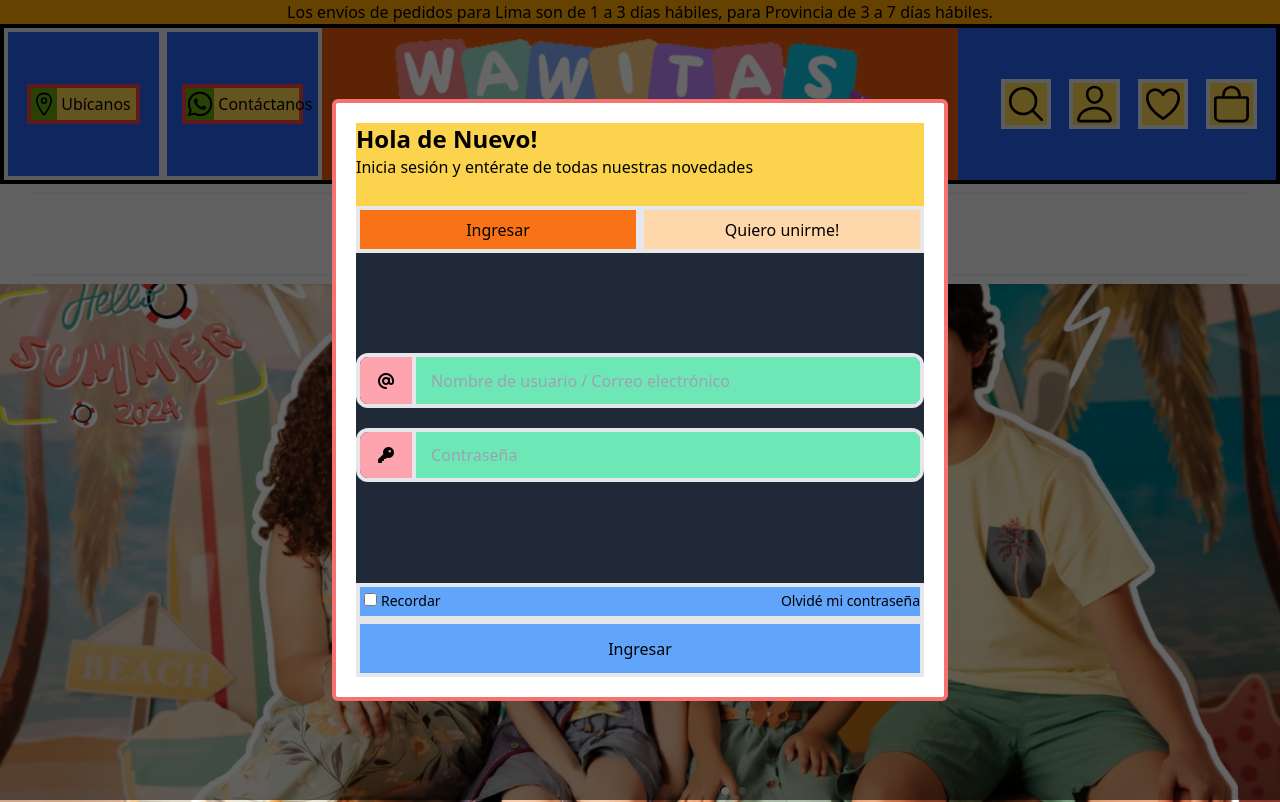
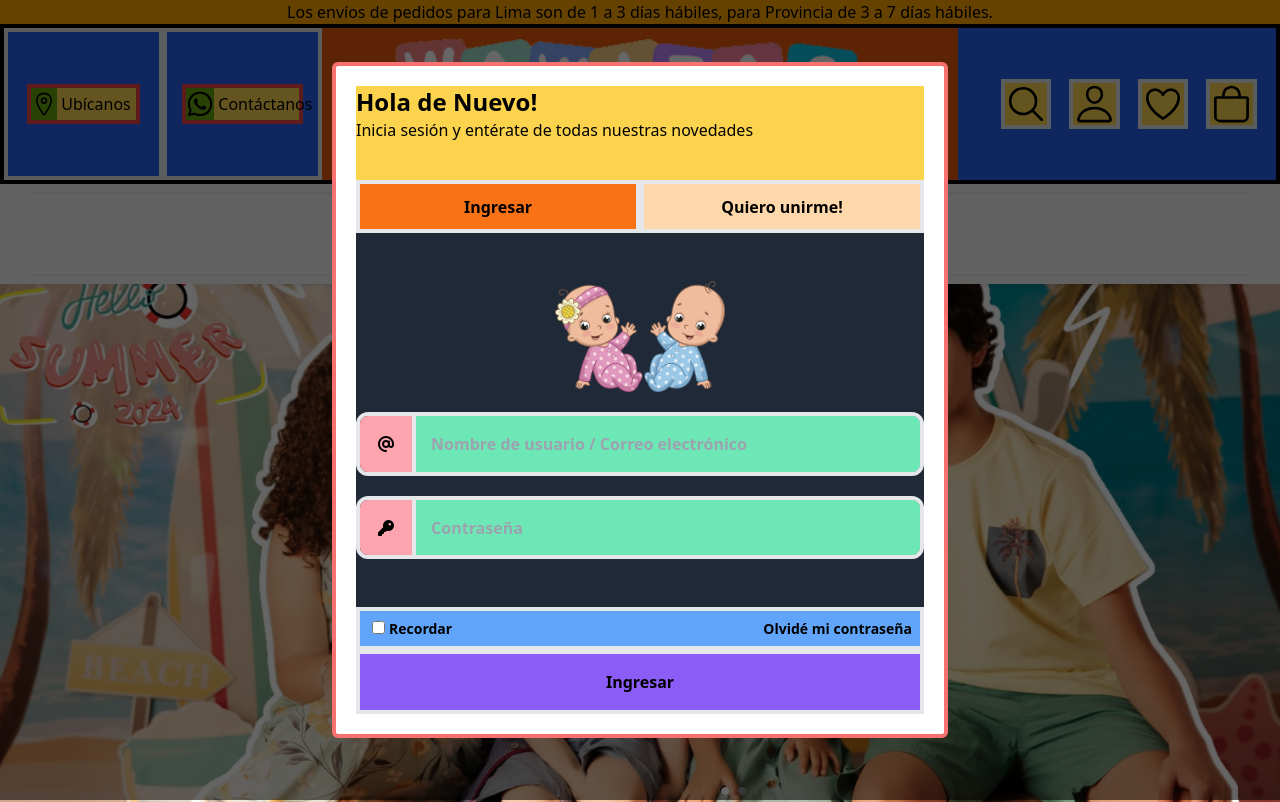
Before and after one commit to MelissaAquijes/G18-Proyecto-Final, a React (Vite) app: page / in a window 1280 px wide. Shown: the top 802 px of the page. Built offline with nearby package versions, Linux system fonts and the light colour scheme.

Commit message:
Order new components in Login

```diff
--- a/src/App.jsx
+++ b/src/App.jsx
@@ -4,7 +4,7 @@ import HeaderBarHome from "./components/Home/2.header/HeaderBarHome";
 import NavigateBarHome from "./components/Home/3.navigate/NavigateBarHome";
 import NavigateBarHome_mobile from "./components/Home/3.navigate/NavigateBarHome_mobile";
 import Slider from "./components/Home/4.slider/Slider";
-import Login from "./components/Home/2.header/2.1.Login/Login";
+import Login from "./components/Home/2.login/a.Login";
 
 
 export default function App(){
@@ -35,76 +35,8 @@ export default function App(){
         <NavigateBarHome_mobile/>
 
 
-      {/* MODAL */}
-      <div id="modal" class="relative z-50 w-full">
-
-        {/* Background oscuro del modal */}
-        <div class="fixed inset-0 bg-black/60"></div>
-
-        {/* Cuerpo del modal */}
-        <div class="fixed inset-0 w-full p-6 flex justify-center items-center rounded-md">
-
-          <div class="w-1/2 h-4/5 bg-white p-5 mx-auto rounded-md    border-4 border-red-400">
-            {/*  Sección de saludo */}
-            <div id="modal-title" class="w-full h-[15%] bg-amber-300">
-              <h2 class="text-2xl font-semibold">Hola de Nuevo!</h2>
-              <p>Inicia sesión y entérate de todas nuestras novedades</p>
-            </div>
-
-            {/*  Contenido del modal */}
-            <div id="modal-content" className="w-full h-[85%] bg-emerald-400">
-              <form action="" id="form-edit" className="w-full h-full">
-                <section id="switchButtons" class="bg-orange-200 flex items-center w-full h-[10%]">
-                  <a href="#" class="w-1/2 h-full p-[1.8%] border-4 flex justify-center items-center bg-orange-500">
-                    <button >Ingresar</button>
-                  </a>
-
-                  <a href="#" class="w-1/2 h-full p-[1.8%] border-4 flex justify-center items-center">
-                    <button>Quiero unirme!</button>
-                  </a>
-                </section>
-
-                <section id="fields" class="bg-gray-800 w-full h-[70%] py-[5%] flex flex-col justify-center gap-5">
-                  <div id="emailField" class="w-full h-1/5 flex border-4 rounded-xl">
-                    <i class="fa-solid fa-at bg-rose-300 w-[10%] flex justify-center items-center rounded-l-[8px] border-r-4"></i>
-
-                    <label for="email" class="bg-purple-200 w-[90%] h-full rounded-r-lg">
-                      <input type="text" id="email" placeholder="Nombre de usuario / Correo electrónico" class="bg-emerald-300 w-full h-full p-[3%] rounded-r-lg outline-none"/>
-                    </label>
-                  </div>
-
-                  <div id="pswdField" class="h-1/5 flex border-4 rounded-xl">
-                    <i class="fa-solid fa-key bg-rose-300 w-[10%] flex justify-center items-center rounded-l-[8px] border-r-4"></i>
-
-                    <label for="pwd" class="bg-yellow-200 w-[90%] h-full rounded-r-lg">
-                      <input type="password" id="pswd" placeholder="Contraseña" class="bg-emerald-300 w-full h-full p-[3%] rounded-r-lg outline-none"/>
-                    </label>
-                  </div>
-                </section>
-
-                <section id="submitAll" class="bg-blue-400 w-full h-1/5">
-                  <div class="border-4 h-2/5 text-sm flex items-center justify-between">
-                    <div>
-                      <input type="checkbox" id="acceptTerms" class="mx-1"/>
-                      <span>Recordar</span>
-                    </div>
-
-                    <a href="#" class="hover:text-blue-600 hover:underline">
-                      Olvidé mi contraseña
-                    </a>
-                  </div>
-
-                  <button class="border-4 w-full h-3/5 hover:bg-emerald-700 hover:text-white">Ingresar</button>
-                </section>
-
-              </form>
-            </div>
-          </div>
-
-        </div>
-      </div>
-
-
+      {/* Login Modal */}
+        <Login/>
 
 
 
--- a/src/components/Home/2.header/2.1.Login/Login.jsx
+++ /dev/null
@@ -1,5 +0,0 @@
-export default function Login(){
-  return(
-    <p>ESTO ES EL LOGIN</p>
-  );
-}
--- /dev/null
+++ b/src/components/Home/2.login/a.Login.jsx
@@ -0,0 +1,18 @@
+import ModalLogin from "./b.ModalLogin";
+
+export default function Login(){
+  return(
+
+    // {/* MODAL */}
+    <div id="modal" class="relative z-50 w-full">
+
+      {/* Background oscuro del modal */}
+        <div class="fixed inset-0 bg-black/60"></div>
+
+      {/* Cuerpo del modal */}
+        <ModalLogin/>
+
+    </div>
+
+  );
+}
--- /dev/null
+++ b/src/components/Home/2.login/b.ModalLogin.jsx
@@ -0,0 +1,30 @@
+import ModalLoginButtons from "./b1.ModalLoginButtons";
+import ModalLoginFields from "./b2.ModalLoginFields";
+import ModalLoginSubmit from "./b3.ModalLoginSubmit";
+
+export default function ModalLogin(){
+  return(
+    <div class="fixed inset-0 w-full p-6 flex justify-center items-center rounded-md">
+      <div class="w-1/2 h-[90%] bg-white p-5 mx-auto rounded-md  border-4 border-red-400">
+
+        {/*  Sección de saludo */}
+        <div id="modal-title" class="w-full h-[15%] bg-amber-300">
+          <h2 class="text-2xl font-semibold">Hola de Nuevo!</h2>
+          <p>Inicia sesión y entérate de todas nuestras novedades</p>
+        </div>
+
+        {/*  Contenido del modal */}
+        <div id="modal-content" className="w-full h-[85%] bg-emerald-400">
+          <form action="" id="form-edit" className="w-full h-full font-bold">
+            <ModalLoginButtons/>
+
+            <ModalLoginFields/>
+
+            <ModalLoginSubmit/>
+          </form>
+        </div>
+
+      </div>
+    </div>
+  );
+}
--- /dev/null
+++ b/src/components/Home/2.login/b1.ModalLoginButtons.jsx
@@ -0,0 +1,13 @@
+export default function ModalLoginButtons(){
+  return(
+    <section id="switchButtons" class="bg-orange-200 flex items-center w-full h-[10%]">
+      <a href="#" class="w-1/2 h-full p-[1.8%] border-4 flex justify-center items-center bg-orange-500">
+        <button >Ingresar</button>
+      </a>
+
+      <a href="#" class="w-1/2 h-full p-[1.8%] border-4 flex justify-center items-center">
+        <button>Quiero unirme!</button>
+      </a>
+    </section>
+  );
+}
--- /dev/null
+++ b/src/components/Home/2.login/b2.ModalLoginFields.jsx
@@ -0,0 +1,24 @@
+export default function ModalLoginFields(){
+  return(
+    <section id="fields" class="bg-gray-800 w-full h-[70%] py-[5%] flex flex-col justify-center items-center gap-5">
+
+      <img className="w-[30%]" src="src/assets/images/Twin-Baby.png" alt=""/>
+
+      <div id="emailField" class="w-full h-1/5 flex border-4 rounded-xl">
+        <i class="fa-solid fa-at bg-rose-300 w-[10%] flex justify-center items-center rounded-l-[8px] border-r-4"></i>
+
+        <label for="email" class="bg-purple-200 w-[90%] h-full rounded-r-lg">
+          <input type="text" id="email" placeholder="Nombre de usuario / Correo electrónico" class="bg-emerald-300 w-full h-full p-[3%] rounded-r-lg outline-none"/>
+        </label>
+      </div>
+
+      <div id="pswdField" class="w-full h-1/5 flex border-4 rounded-xl">
+        <i class="fa-solid fa-key bg-rose-300 w-[10%] flex justify-center items-center rounded-l-[8px] border-r-4"></i>
+
+        <label for="pwd" class="bg-yellow-200 w-[90%] h-full rounded-r-lg">
+          <input type="password" id="pswd" placeholder="Contraseña" class="bg-emerald-300 w-full h-full p-[3%] rounded-r-lg outline-none"/>
+        </label>
+      </div>
+    </section>
+  );
+}
--- /dev/null
+++ b/src/components/Home/2.login/b3.ModalLoginSubmit.jsx
@@ -0,0 +1,18 @@
+export default function ModalLoginSubmit(){
+  return(
+    <section id="submitAll" class="bg-blue-400 w-full h-1/5">
+      <div class="border-4 h-2/5 text-sm flex items-center justify-between px-2">
+        <div>
+          <input type="checkbox" id="acceptTerms" class="mx-1"/>
+          <span>Recordar</span>
+        </div>
+
+        <a href="#" class="hover:text-blue-600 hover:underline">
+          Olvidé mi contraseña
+        </a>
+      </div>
+
+      <button class="border-4 w-full h-3/5 font-bold bg-violet-500 hover:bg-emerald-700 hover:text-white">Ingresar</button>
+    </section>
+  );
+}
```
Also changed, not shown: src/components/Home/2.header/HeaderBarHome.jsx (+7 -0 lines), src/assets/images/Twin-Baby.png (added). Lines whose indentation alone changed are shown as unchanged.
